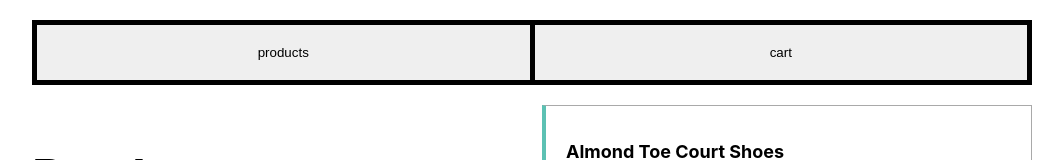
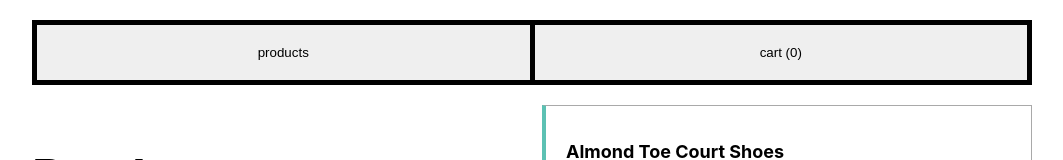
Before and after one commit to tyreer/store-exercise, a React (Create React App) app: page / in a window 1280 px wide. Shown: the top 160 px of the page, without its empty margins (108-1171 px from the left). Built offline with nearby package versions, Linux system fonts and the light colour scheme.

Commit message:
adjust animations. add cartQuantity to nav button

```diff
--- a/src/App.js
+++ b/src/App.js
@@ -12,7 +12,11 @@ const App = () => {
   const [cartContents, setCartContents] = useState([]);
   return (
     <Layout>
-      <Nav setCartOpen={setCartOpen} cartOpen={cartOpen} />
+      <Nav
+        setCartOpen={setCartOpen}
+        cartOpen={cartOpen}
+        cartQuantity={cartContents.length}
+      />
       {!cartOpen && (
         <ProductList
           inventory={inventory}
--- a/src/Cart/Cart.js
+++ b/src/Cart/Cart.js
@@ -24,8 +24,8 @@ const CartStyles = styled.section`
 
 const Cart = ({ inventory, setInventory, cartContents, setCartContents }) => {
   const [offset] = useSpring(() => ({
-    transform: `translateX(0)`,
-    from: { transform: "translateX(30vw)" },
+    to: { transform: "translateX(0)", opacity: 1 },
+    from: { transform: "translateX(30vw)", opacity: 0 },
     config: config.stiff
   }));
 
--- a/src/Nav/Nav.js
+++ b/src/Nav/Nav.js
@@ -11,6 +11,7 @@ const NavButton = styled.button`
   border: 5px solid black;
   flex: 1;
   padding: ${props => props.theme.gutter};
+  cursor: pointer;
 
   &:first-of-type {
     border-right: none;
@@ -21,14 +22,14 @@ const NavButton = styled.button`
   }
 `;
 
-const Nav = ({ setCartOpen, cartOpen }) => {
+const Nav = ({ setCartOpen, cartOpen, cartQuantity }) => {
   return (
     <NavStyles>
       <NavButton onClick={() => setCartOpen(false)} type="button">
         products
       </NavButton>
       <NavButton onClick={() => setCartOpen(!cartOpen)} type="button">
-        {cartOpen ? "X" : "cart"}
+        {cartOpen ? "X" : `cart (${cartQuantity})`}
       </NavButton>
     </NavStyles>
   );
--- a/src/ProductList/ProductList.js
+++ b/src/ProductList/ProductList.js
@@ -22,7 +22,7 @@ const ProductList = ({
   setCartContents
 }) => {
   const [offset] = useSpring(() => ({
-    to: { transform: "translateY(0vh)", opacity: 1 },
+    to: { transform: "translateY(0)", opacity: 1 },
     from: { transform: "translateY(30vh)", opacity: 0 },
     config: config.stiff
   }));
```
Also changed, not shown: 1 other file (tests, documents, lock files or other folders).
